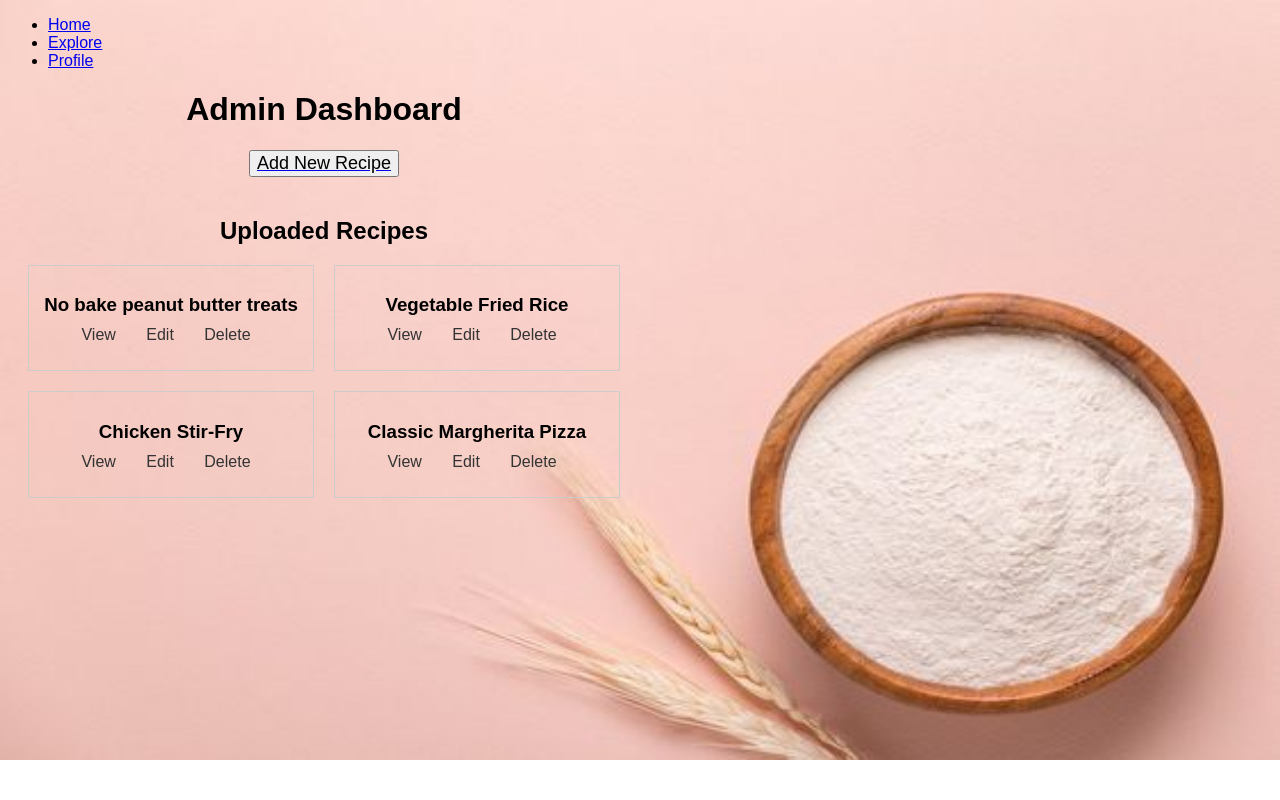
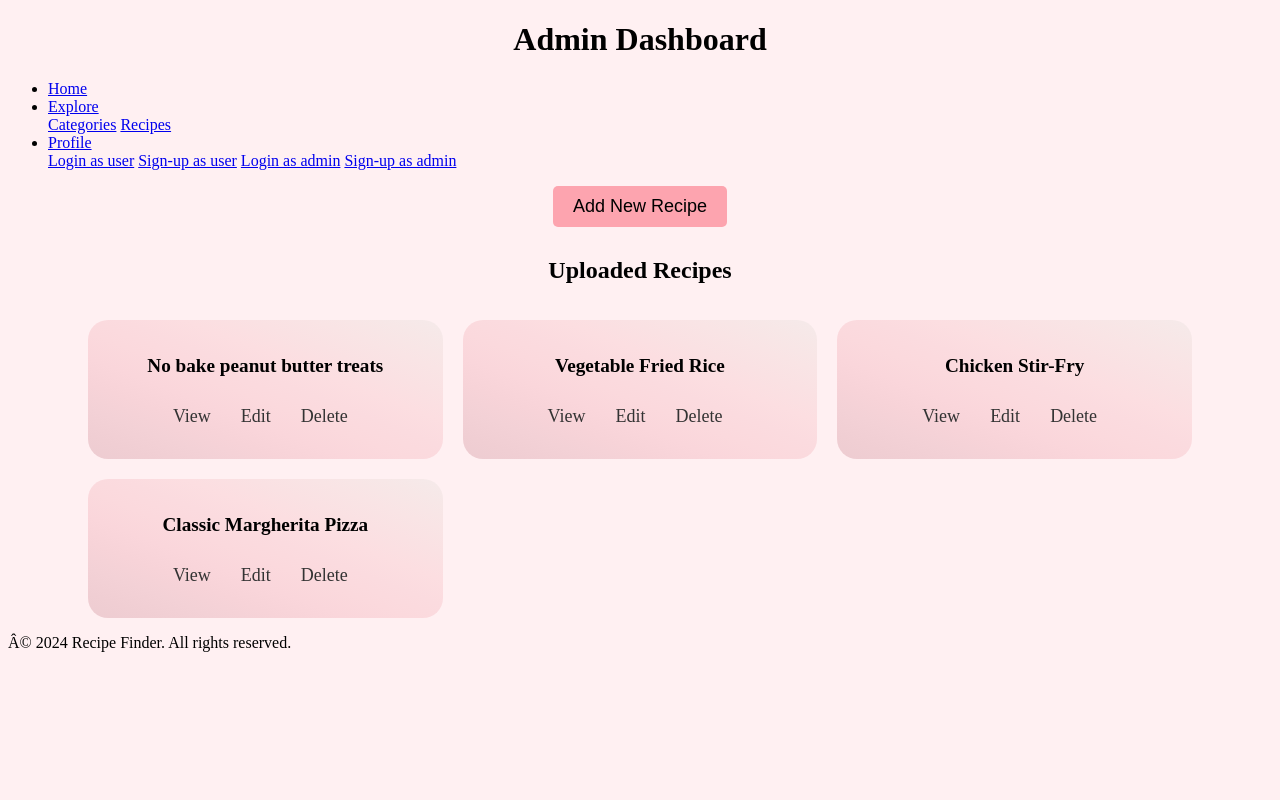
Before and after one commit to nourhan031/recipe-finder, a Python web app: template templates/admin/admin_dashboard.html in a window 1280 px wide. Run offline with Jinja, Linux system fonts and the light colour scheme; the template is opened without the code that fills it, so the values that code supplies are empty.

Commit message:
adding admin_dashboard design

```diff
--- a/static/css/admin_dashboard.css
+++ b/static/css/admin_dashboard.css
@@ -1,3 +1,7 @@
+body{
+    background-color: #fff0f2;
+}
+
 h1{
     text-align: center;
 }
@@ -5,38 +9,86 @@ h1{
 .add-recipe{
     display: flex;
     justify-content: center;
+    text-decoration: none;
+    color: black;
 }
 
 .add-recipe > button{
+    background-color: #fda4af;
+    font-size: large;
+    border: none;
+    padding: 10px 20px;
+    border-radius: 5px;
+    cursor: pointer;
+}
+
+.add-recipe>button:hover {
+    background-color: #EDCCD1;
+}
+
+.recipe-list {
+    margin-left: auto;
+    margin-right: auto;
+    margin-top: 10px;
+    width: auto;
+    display: flex;
+    align-items: center;
+    justify-content: center;
+    flex-direction: column;
+    padding: 0 5rem;
+}
+
+
+
+/* CSS for the grid layout */
+.recipe-grid {
+    display: grid;
+    grid-template-columns: repeat(3, 1fr);
+    grid-gap: 20px;
+    margin: 1rem 0;
+    width: 100%;
+    padding: 0 5rem;
+}
+
+.recipe-item {
+    text-align: center;
+    display: flex;
+    flex-direction: column;
+    align-items: center;
+    justify-content: center;
+    border-radius: 20px;
+    background-image: linear-gradient(to right top,
+    #edccd1, #f0ced3, #f3d1d6, #f7d3d8, #fad6db,
+    #fbd9dd, #fbdbdf, #fcdee1, #fae1e3, #f9e4e5,
+    #f7e7e7, #f5eaea);
+    padding: 1rem;
+
+}
+
+
+.recipe-list h2 {
+    text-align: center;
+}
+
+.recipe-list h3{
+    font-size: larger;
+}
+
+.recipe-list a{
+    color:white;
     font-size: large;
 }
 
-#recipe-list {
-    text-align: center;
-    max-width: 800px;
-    margin: 0 auto;
-    padding: 20px;
+
+@media (max-width: 768px) {
+    .recipe-list {
+        grid-template-columns: repeat(2, 1fr);
+    }
 }
-
-.recipe-grid {
-    display: grid;
-    grid-template-columns: repeat(auto-fit, minmax(250px, 1fr));
-    grid-gap: 20px;
-}
-
-.recipe-item {
-    border: 1px solid #ccc;
-    padding: 10px;
-}
-
-.recipe-item h3 {
-    margin-bottom: 10px;
-}
-
 .recipe-actions {
     list-style-type: none;
     padding: 0;
-    margin-top: 10px; /* Add space between recipe title and actions */
+    margin-top: 10px;
 }
 
 .recipe-actions li {
@@ -46,19 +98,19 @@ h1{
 
 .recipe-actions a {
     text-decoration: none;
-    color: #333; /* Default color for links */
-    padding: 3px 8px; /* Padding around the link text */
-    border-radius: 3px; /* Rounded corners for links */
-    transition: background-color 0.3s; /* Smooth background color transition */
+    color: #333;
+    padding: 3px 8px;
+    border-radius: 3px;
+    transition: background-color 0.3s;
 }
 
 .recipe-actions a:hover {
-    background-color: #f0f0f0; /* Light gray background on hover */
+    background-color: #f0f0f0;
 }
 
 .recipe-actions .edit-link {
-    background-color: #2196F3; /* Blue background for edit link */
-    color: white; /* White text color for edit link */
+    background-color: #2196F3;
+    color: white;
 }
 
 .recipe-actions .delete-link {
--- a/templates/admin/admin_dashboard.html
+++ b/templates/admin/admin_dashboard.html
@@ -5,42 +5,49 @@
     <meta name="viewport" content="width=device-width, initial-scale=1.0">
     <title>Document</title>
     <link rel="stylesheet" href="../../static/css/admin_dashboard.css">
-    <link rel="stylesheet" href="../../static/css/base.css">
+    <link rel="stylesheet" href="../../static/css/nav_bar.css">
 
 </head>
 <body>
-    <!-- Navigation Bar -->
-    <nav>
+    <header>
+        <div class="logo">
+            <h1>Admin Dashboard</h1>
+        </div>
+    <nav id="navbar" class="navbar" class="navbar hidden">
           <ul>
-            <li><a href="base.html">Home</a></li>
+            <li><a href="../base.html">Home</a></li>
             <li class="dropdown">
               <a href="#" id="explore">Explore</a>
               <div class="dropdown-content">
-                    <a href="categories.html">Categories</a>
-                    <a href="recipes_list.html">Recipes</a>
+                <a href="recipes/categories.html">Categories</a>
+                <a href="recipes/recipes_list.html">Recipes</a>
               </div>
             </li>
-            <li>
-                <a href="../user/log_in_user.html" id="profile-link">
-                    <span id="login-text">Profile</span>
+            <li class="dropdown">
+              <a href="#" id="profile-link">Profile</a>
+
+                <div class="dropdown-content">
+                  <a href="user/log_in_user.html">Login as user</a>
+                  <a href="user/user_signup.html">Sign-up as user</a>
+                  <a href="admin/log_in_admin.html">Login as admin</a>
+                  <a href="admin/admin_signup.html">Sign-up as admin</a>
+                </div>
               </a>
             </li>
-
           </ul>
       </nav>
+    </header>
     <div class="container">
-        <h1>Admin Dashboard</h1>
-
         <!-- Button to Add New Recipe -->
         <a href="admin_add_recipe.html" class="add-recipe"><button>Add New Recipe</button></a>
 
-        <div id="recipe-list">
+        <div class="recipe-list">
             <h2>Uploaded Recipes</h2>
             <div class="recipe-grid">
                 <div class="recipe-item" id="peanut_butter">
                     <h3>No bake peanut butter treats</h3>
                     <ul class="recipe-actions">
-                        <li><a href="/templates/recipes/viewPB.html">View</a></li>
+                        <li><a href="viewPB.html">View</a></li>
                         <li><a href="edit_recipe.html">Edit</a></li>
                         <li><a href="#" onclick="deleteRecipe(1)">Delete</a></li>
                     </ul>
@@ -64,7 +71,7 @@
                 <div class="recipe-item" id="pizza">
                     <h3>Classic Margherita Pizza</h3>
                     <ul class="recipe-actions">
-                        <li><a href="/templates/recipes/margherita.html">View</a></li>
+                        <li><a href="margherita.html">View</a></li>
                         <li><a href="edit_recipe.html">Edit</a></li>
                         <li><a href="#" onclick="deleteRecipe(1)">Delete</a></li>
                     </ul>
@@ -77,5 +84,6 @@
             <!-- Include fields to edit recipe details -->
         </div>
     </div>
+    <footer>Â© 2024 Recipe Finder. All rights reserved.</footer>
     </body>
 </html>
```
Lines whose indentation alone changed are shown as unchanged.
